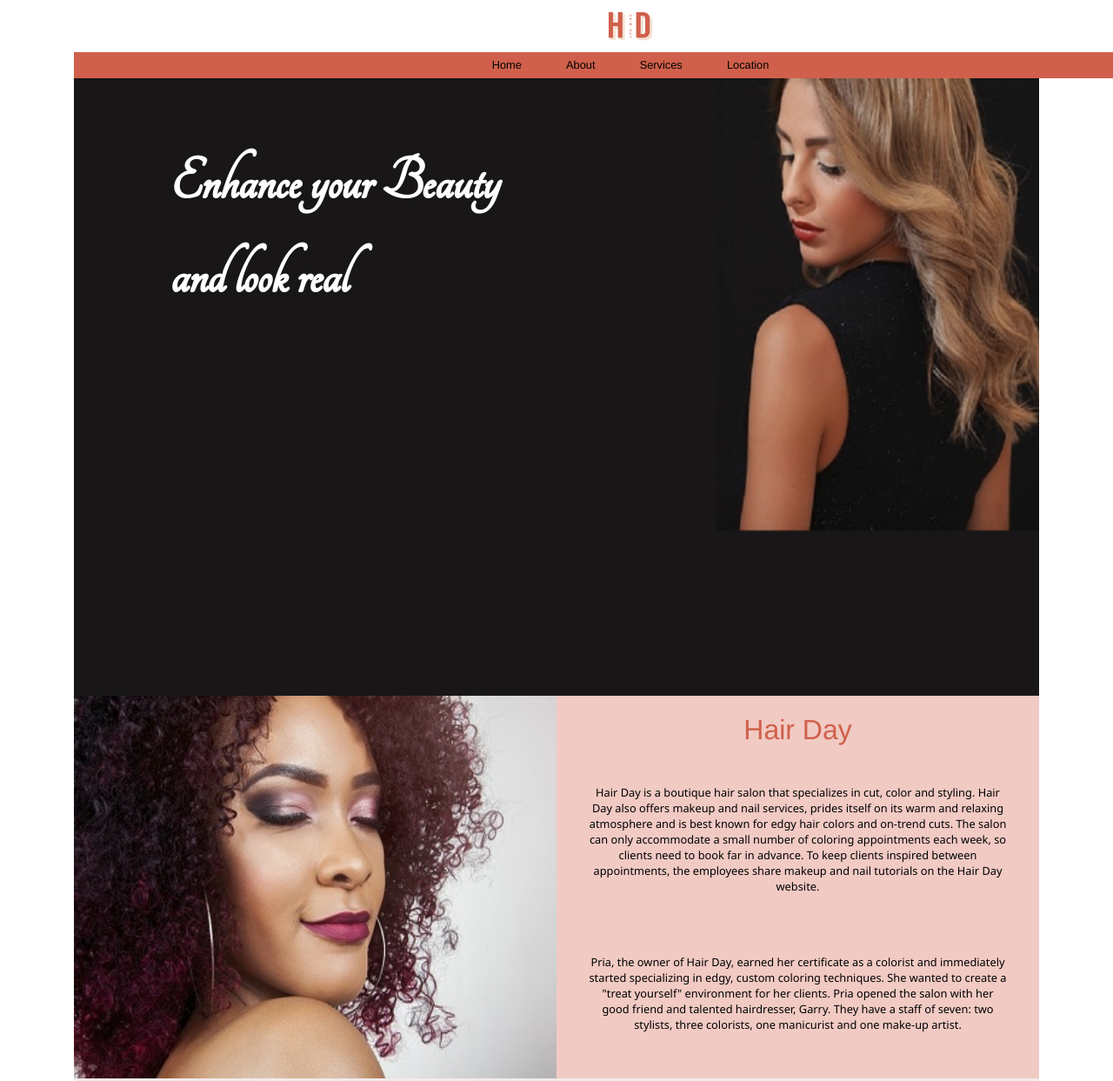
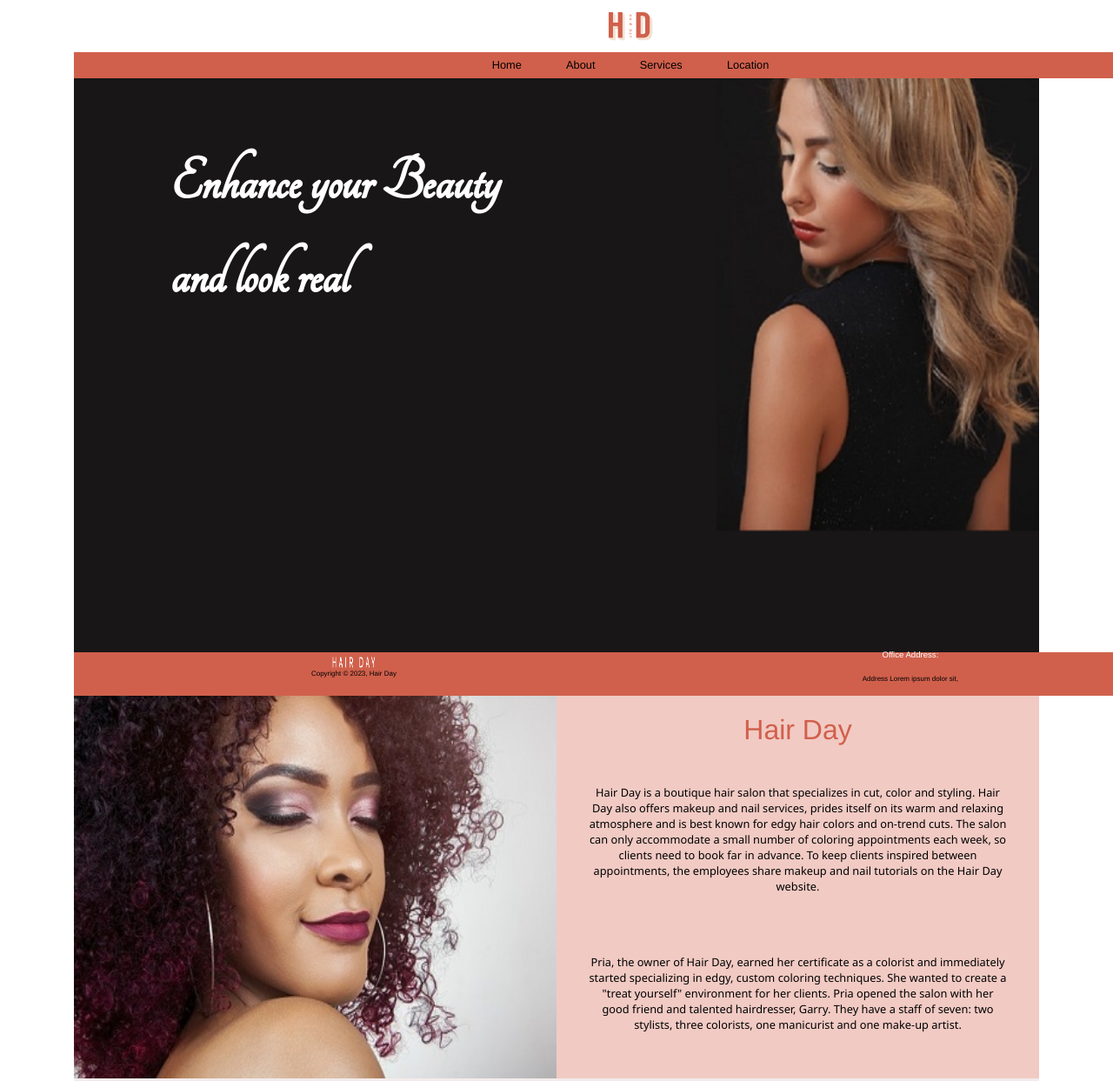
Before and after one commit to ibifaa/BeautyPage, a plain HTML site: page project/index.html in a window 1280 px wide. Shown: the top 1243 px of the page at 87% size. Drawn offline with nearby package versions, Linux system fonts and the light colour scheme.

Commit message:
added a date object and updated the footer

```diff
--- a/project/index.html
+++ b/project/index.html
@@ -101,21 +101,19 @@
 
         <footer id="contact">
             <div class="footer-image"><img src="images/Artboard 23.png" class="footer-logo-image"
-                    alt="Image of company logo"></div>
+                    alt="Image of company logo">
+                <p> Copyright &copy <span class="date">2022</span>, Hair Day</p>
+            </div>
             <div class="footer-text">
-                <p> Copyright &copy 2022, Hair Day</p>
-                <hr>
-                <p>Office Address:</p>
-                <p></p>Address Lorem ipsum dolor sit, amet consectetur adipisicing elit.</p>
+                <h6>Office Address:</h6>
+                <p></p>Address Lorem ipsum dolor sit,</p>
             </div>
         </footer>
 
 
         <!-- <script src="bootstrap.bundle.min.js"></script> -->
 
-        <script>
-
-        </script>
+        <script src="script.js"></script>
     </div>
 </body>
 
--- /dev/null
+++ b/project/script.js
@@ -0,0 +1,2 @@
+let date = new Date();
+document.querySelector(".date").innerHTML = date.getFullYear();
--- a/project/styles.css
+++ b/project/styles.css
@@ -189,13 +189,25 @@ article button{
 
 footer{
     grid-column: footer;
-    /* display: flex;
-    flex-wrap: wrap; */
+    display: flex;
     background-color: rgb(208, 96, 76);
     color: black;
-    /* padding: 20px; */
-    border: 10px;
-    font-size: 1rem;
+    font-size: 0.5rem;
+    align-items: center;
+    position: fixed;
+    width: 100%;
+    bottom: 0;
+    justify-content: space-between;
+    padding-top: 1%;
+    padding-bottom: 1%;
+    height: 50px;
+}
+
+footer h6{
+    font-size: 0.6rem;
+    font-size: 600;
+    color: #fff;
+    margin-bottom: 5px;
 }
 
 .footer-logo-image{
@@ -203,9 +215,9 @@ footer{
     height: 15px;
     color: black;
 }
-.footer-image{
+/* .footer-image{
     width: 50%;
-}
+} */
 
 
 a{
```
